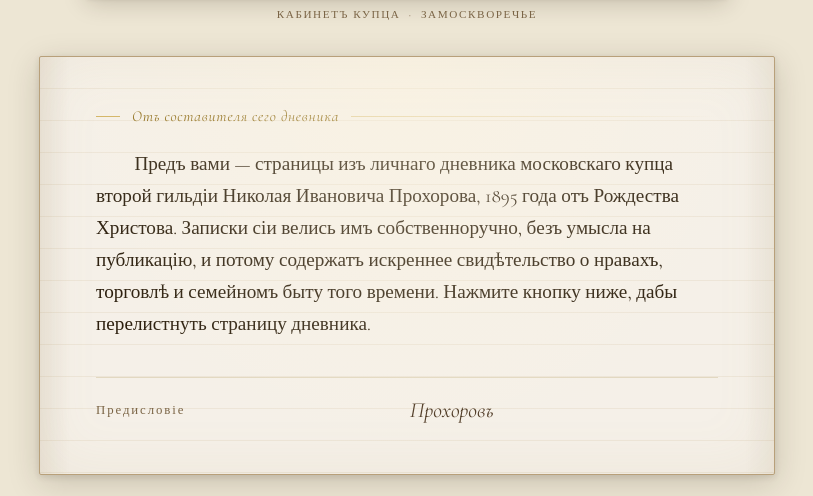
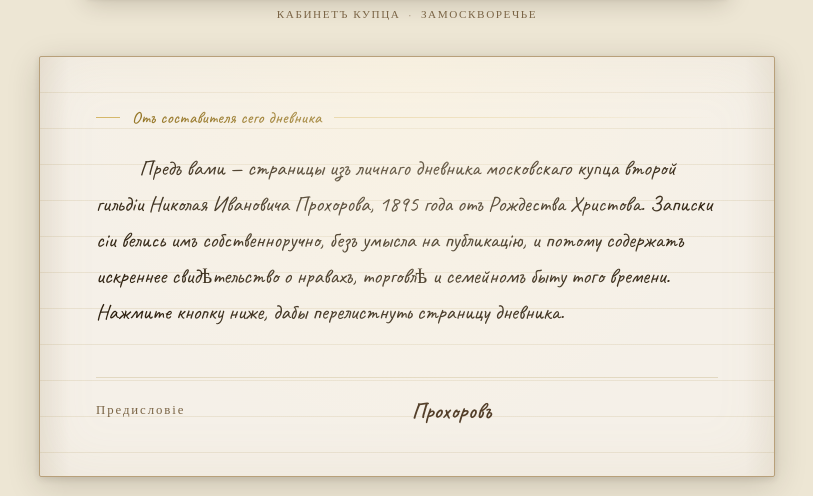
Before and after one commit to pr-poehali-dev/merchant-diary-project, a React (Vite) app: page / in a window 1280 px wide. Shown: the part 456-952 px from the top of the page, without its empty margins (233-1046 px from the left). Built offline with nearby package versions, Linux system fonts and the light colour scheme.

Commit message:
fix: май с 1-го, убрать самовар и столик, стул со спинкой, каллиграфия

```diff
--- a/index.html
+++ b/index.html
@@ -9,7 +9,7 @@
     <link rel="icon" type="image/svg+xml" href="/favicon.svg">
     <link rel="preconnect" href="https://fonts.googleapis.com">
     <link rel="preconnect" href="https://fonts.gstatic.com" crossorigin>
-    <link href="https://fonts.googleapis.com/css2?family=Cormorant+Garamond:ital,wght@0,300;0,400;0,500;0,600;1,300;1,400;1,500&family=Cormorant:ital,wght@0,400;0,500;1,400;1,500&display=swap" rel="stylesheet">
+    <link href="https://fonts.googleapis.com/css2?family=Cormorant+Garamond:ital,wght@0,300;0,400;0,500;0,600;1,300;1,400;1,500&family=Cormorant:ital,wght@0,400;0,500;1,400;1,500&family=Caveat:wght@400;500;600;700&display=swap" rel="stylesheet">
     <meta property="og:title" content="Поехали!">
     <meta property="og:description" content="Ваш личный программист, который делает сайты в 30 раз быстрее обычного.">
     <meta property="og:image:width" content="4800">
--- a/src/index.css
+++ b/src/index.css
@@ -68,9 +68,9 @@
     repeating-linear-gradient(
       to bottom,
       transparent,
-      transparent 31px,
-      rgba(139, 105, 20, 0.08) 31px,
-      rgba(139, 105, 20, 0.08) 32px
+      transparent 35px,
+      rgba(139, 105, 20, 0.11) 35px,
+      rgba(139, 105, 20, 0.11) 36px
     );
   box-shadow:
     0 2px 6px rgba(44, 31, 14, 0.12),
@@ -206,18 +206,18 @@
 
 /* Дата записи */
 .entry-date {
-  font-family: "Cormorant", serif;
-  font-style: italic;
-  font-size: 0.95rem;
+  font-family: "Caveat", cursive;
+  font-size: 1.05rem;
+  font-weight: 500;
   color: var(--sepia);
-  letter-spacing: 0.05em;
+  letter-spacing: 0.02em;
 }
 
 /* Основной текст записи */
 .entry-text {
-  font-family: "Cormorant Garamond", serif;
-  font-size: 1.2rem;
-  line-height: 2rem;
+  font-family: "Caveat", cursive;
+  font-size: 1.35rem;
+  line-height: 36px;
   color: var(--ink);
   font-weight: 400;
 }
@@ -239,8 +239,8 @@
 
 /* Подпись купца */
 .merchant-signature {
-  font-family: "Cormorant", serif;
-  font-style: italic;
-  font-size: 1.35rem;
+  font-family: "Caveat", cursive;
+  font-size: 1.4rem;
+  font-weight: 600;
   color: var(--ink-light);
 }
--- a/src/pages/Index.tsx
+++ b/src/pages/Index.tsx
@@ -1,7 +1,7 @@
 import { useState, useRef } from "react";
 
 const ILLUSTRATION_URL =
-  "https://cdn.poehali.dev/projects/820a5daf-3fdd-4d4c-ab92-5ca9de5d87ba/files/839cead4-5e34-4ffc-a58a-404285263076.jpg";
+  "https://cdn.poehali.dev/projects/820a5daf-3fdd-4d4c-ab92-5ca9de5d87ba/files/731c6af2-3c06-4faa-81e9-546e3be8d177.jpg";
 
 interface DiaryEntry {
   date: string;
@@ -152,29 +152,27 @@ const WELCOME: DiaryEntry = {
   text: "Предъ вами — страницы изъ личнаго дневника московскаго купца второй гильдіи Николая Ивановича Прохорова, 1895 года отъ Рождества Христова. Записки сіи велись имъ собственноручно, безъ умысла на публикацію, и потому содержатъ искреннее свидѣтельство о нравахъ, торговлѣ и семейномъ быту того времени. Нажмите кнопку ниже, дабы перелистнуть страницу дневника.",
 };
 
+// Записи начинаются с мая и идут строго по порядку
+const MAY_START_INDEX = ENTRIES.findIndex((e) => e.date.includes("мая"));
+
 export default function Index() {
+  const currentIndexRef = useRef<number>(MAY_START_INDEX);
   const [entry, setEntry] = useState<DiaryEntry>(WELCOME);
   const [pageNum, setPageNum] = useState(0);
   const [isTurning, setIsTurning] = useState(false);
   const [isAppearing, setIsAppearing] = useState(false);
-  const usedIndices = useRef<Set<number>>(new Set());
 
   const handleFlip = () => {
     if (isTurning) return;
     setIsTurning(true);
 
     setTimeout(() => {
-      if (usedIndices.current.size >= ENTRIES.length) {
-        usedIndices.current.clear();
-      }
-      let idx: number;
-      do {
-        idx = Math.floor(Math.random() * ENTRIES.length);
-      } while (usedIndices.current.has(idx));
-      usedIndices.current.add(idx);
-
+      const idx = currentIndexRef.current;
       setEntry(ENTRIES[idx]);
       setPageNum((n) => n + 1);
+      // следующая запись, с возвратом в начало (май) после конца
+      currentIndexRef.current =
+        idx + 1 >= ENTRIES.length ? MAY_START_INDEX : idx + 1;
       setIsTurning(false);
       setIsAppearing(true);
       setTimeout(() => setIsAppearing(false), 600);
```
